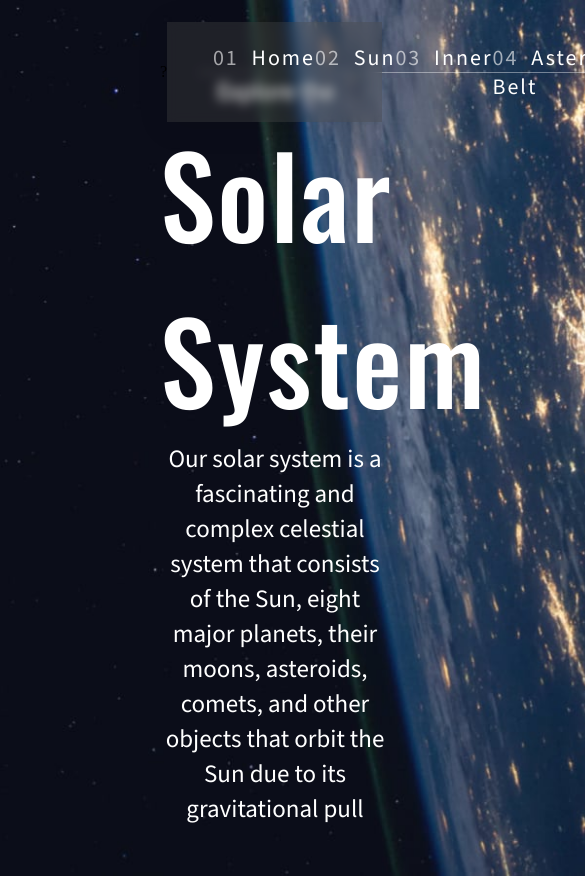
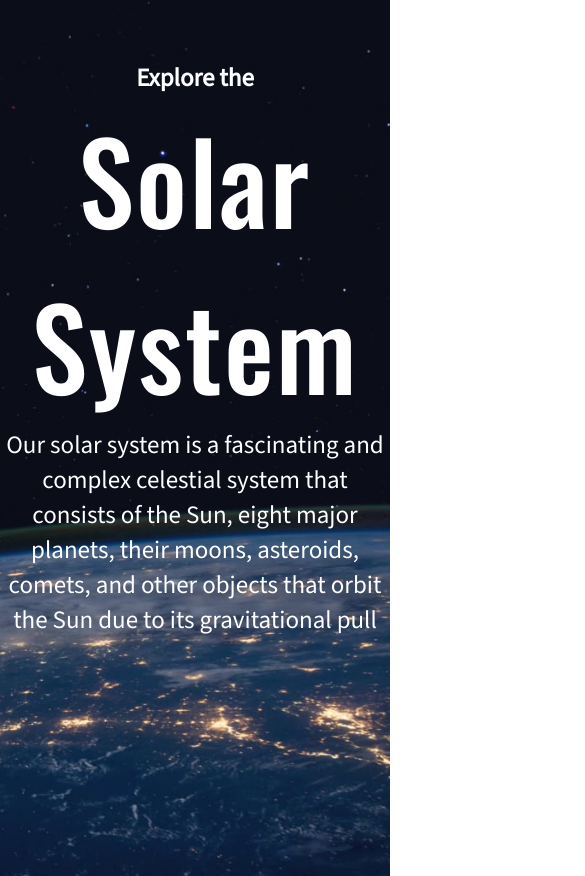
Before and after one commit to AlanMcIvor/The-Planets, a plain HTML site: page index.html in a window 390 px wide. Shown: the top 876 px of the page, 585 px wide, since content can reach past the window. Drawn offline with nearby package versions, Linux system fonts and the light colour scheme.

Commit message:
Started making it responsive

```diff
--- a/index.html
+++ b/index.html
@@ -10,10 +10,8 @@
 
     <header>
 
-        <div class="icon">
-?        </div>
 
-        <nav class="nav-container">
+        <nav class="nav-container hide">
             <ul class="nav-bar">
                 <li><a href="index.html" class="nav-link active" id="home">Home</a></li>
                 <li><a href="sun.html" class="nav-link" id="sun">Sun</a></li>
@@ -23,6 +21,7 @@
             </ul>
         </nav>
     </header>
+
 
     <main class="home-main">
         <h3>Explore the </h3>
--- a/styles.css
+++ b/styles.css
@@ -19,50 +19,36 @@ font-family: 'Source Sans 3', sans-serif; */
 }
 
 body{
+    height: 100dvh;
+    height: 100vh;
     background-image: url("images/background-home-desktop.jpg");
     background-repeat: no-repeat;
     background-position: center;
     background-size: cover;
-    height: 100dvh;
-    height: 100vh;
-    overflow: hidden;
 }
 
-header{
-    height: 80px;
-    display: flex;
-    align-items: center;
-    justify-content: space-between;
-    margin-top: 2rem;
+@media screen and (max-width: 1300px) {
+    body{
+        background-image: url("images/background-home-tablet.jpg");
+    }
 }
 
-.icon{
-    margin-left: 10rem;
-    position: relative;
-}
-
-.icon::after{
-    content: "";
-    position: absolute;
-    top: 50%;
-    width: 500px;
-    height: 1px;
-    border-top: 1px solid white;
-    opacity: 0.4;
-    margin: 0 2rem;
-}
 
 /* nav bar */
 
 .nav-container{
+    position: fixed;
+    right: 0;
     margin-right: 2rem;
-    right: 0;
-    width: 55%;
-    background: rgba(68, 68, 68, 0.37);
+    margin-top: 2rem;
+    width: 850px;
+    background: rgba(75, 68, 68, 0.37);
     box-shadow: 0 4px 30px rgba(0, 0, 0, 0.1);
     backdrop-filter: blur(5.4px);
     -webkit-backdrop-filter: blur(5.4px);
 }
+
+
 
 .nav-bar{
     display: flex;
@@ -81,6 +67,51 @@ header{
     letter-spacing: 2px;
 }
 
+@media screen and (max-width: 1300px) {
+    .nav-container{
+        position: relative;
+        margin: 2rem auto;
+    }
+}
+
+@media screen and (max-width: 830px) {
+    .nav-bar{
+        flex-direction: column;
+        height: 100dvh;
+        height: 100vh;
+        align-items: center;
+    }
+
+    .nav-container{
+        margin-top: 0;
+        width: 100%;
+    }
+
+
+    .nav-link{
+
+        font-size: 28px;
+
+    }
+
+    li{
+    font-weight: var(--fw-500);
+
+    }
+
+    body{
+        overflow: hidden;
+    }
+
+    .hide{
+        display: none;
+    }
+
+
+
+}
+
+
 
 /* home main */
 .home-main{
@@ -88,10 +119,11 @@ header{
     display: flex;
     flex-direction: column;
     justify-content: center;
-    height: 80%;
+    height: 90%;
     max-width: 600px;
     text-align: center;
-    margin-left: 10rem;
+    margin-left: 8rem;
+
 
 }
 .home-main h3, p{
@@ -110,6 +142,14 @@ header{
     font-size: 7em;
     letter-spacing: 2px;
 }
+
+@media screen and (max-width: 1300px) {
+    .home-main{
+        margin: 2rem auto;
+        height: 75%;
+    }
+}
+
 
 
 #home::before, #sun::before, #inner::before, #asteroid::before, #outer::before{
```
Also changed, not shown: images/icon-close.svg (added), images/icon-hamburger.svg (added), 1 other file.
